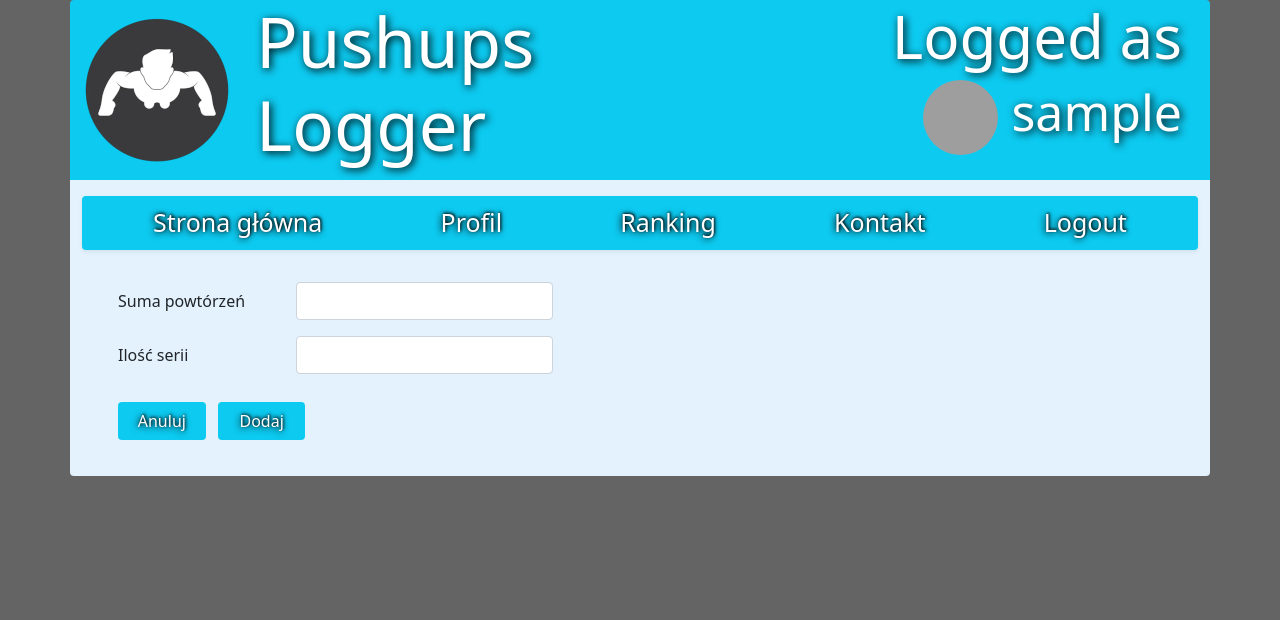
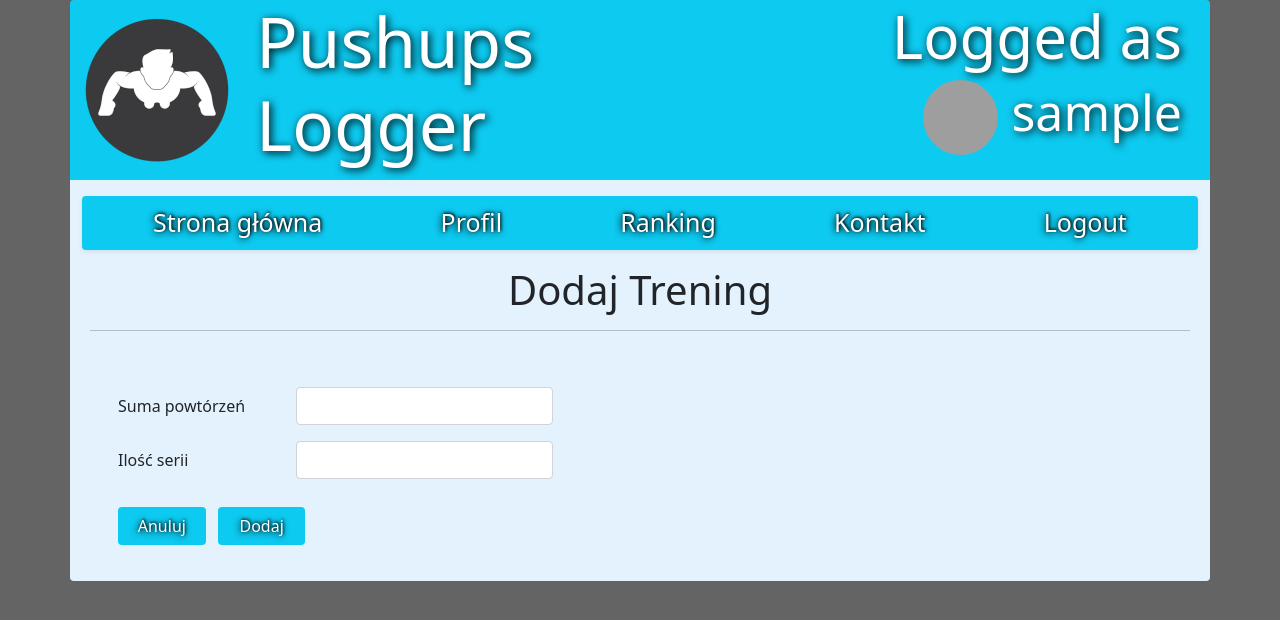
Before and after one commit to Reniferowski/PushupsLogger, a Django app: page /add-pushup/ in a window 1280 px wide. Shown: the top 620 px of the page. Run offline with Django 4.2, Linux system fonts and the light colour scheme; the visitor is signed in with stand-in values (Sample User, id 1); grey boxes are pictures that could not be loaded.

Commit message:
add training styling

```diff
--- a/projekt/base/templates/base/add-pushup.html
+++ b/projekt/base/templates/base/add-pushup.html
@@ -1,4 +1,8 @@
 {% extends 'main.html' %} {% block content %}
+<h1 class="p-2 text-center">
+  Dodaj Trening
+  <hr />
+</h1>
 <div class="container p-3">
   <form class="form" action="" method="POST">
     {% csrf_token %} {% for field in form %}
```
